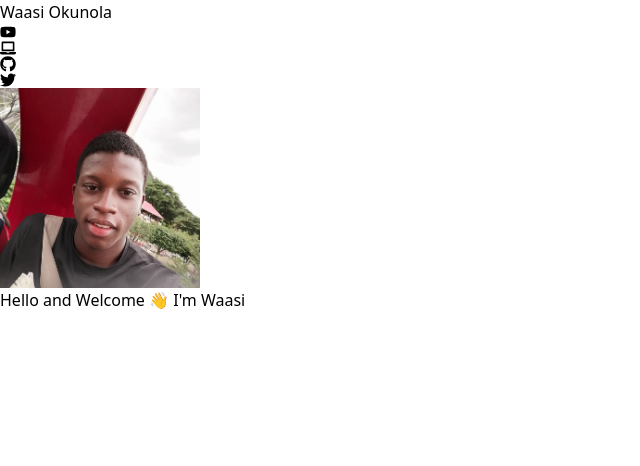
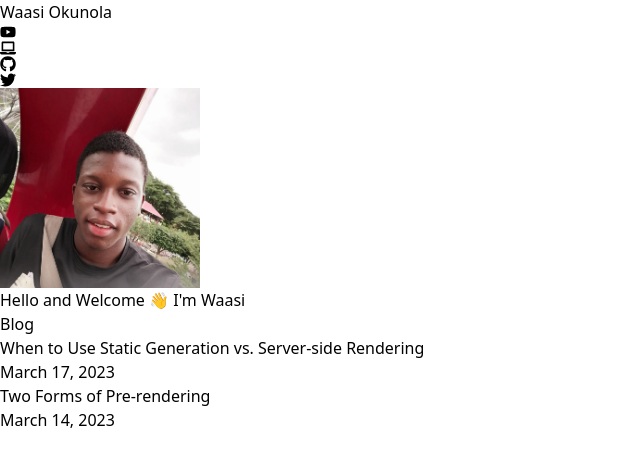
Before and after one commit to Okunola11/Nextjs-Mdx-Blog, a Next.js app: page / in a window 1280 px wide. Shown: the top 466 px of the page, without its empty margins (0-640 px from the left). Built offline with nearby package versions, Linux system fonts and the light colour scheme.

Commit message:
Added listed page of posts

```diff
--- a/app/components/Posts.tsx
+++ b/app/components/Posts.tsx
@@ -1,4 +1,5 @@
 import { getSortedPostsData } from "@/lib/post";
+import PostsList from "./PostsList";
 
 export default function Posts() {
   const posts = getSortedPostsData(); // we dont need to async/await, the data is on localStorage
@@ -6,6 +7,11 @@
   return (
     <section className="mt-6 mx-auto max-w-2xl">
       <h2 className="text-4xl font-bold dark:text-white/90">Blog</h2>
+      <ul className="w-full">
+        {posts.map((post) => (
+          <PostsList key={post.id} post={post} />
+        ))}
+      </ul>
     </section>
   );
 }
--- /dev/null
+++ b/app/components/PostsList.tsx
@@ -0,0 +1,24 @@
+import Link from "next/link";
+import getFormattedDates from "@/lib/getFormattedDates";
+
+type Props = {
+  post: BlogPost;
+};
+export default function PostsList({ post }: Props) {
+  const { id, title, date } = post;
+
+  const formattedDate = getFormattedDates(date);
+
+  return (
+    <li className="mt-4 text-2xl dark:text-white/90">
+      <Link
+        className="underline hover:text-black/70 dark:hover:text-white"
+        href={`/posts/${id}`}
+      >
+        {title}
+      </Link>
+      <br />
+      <p className="text-sm mt-1">{formattedDate}</p>
+    </li>
+  );
+}
--- a/app/page.tsx
+++ b/app/page.tsx
@@ -1,3 +1,5 @@
+import Posts from "./components/Posts";
+
 export default function Home() {
   return (
     <main className="px-6 mx-auto">
@@ -7,6 +9,7 @@
           I'm <span className="font-bold">Waasi</span>
         </span>
       </p>
+      <Posts />
     </main>
   );
 }
--- /dev/null
+++ b/lib/getFormattedDates.ts
@@ -0,0 +1,5 @@
+export default function getFormattedDates(dateString: string): string {
+  return new Intl.DateTimeFormat("en-us", { dateStyle: "long" }).format(
+    new Date(dateString)
+  );
+}
```
